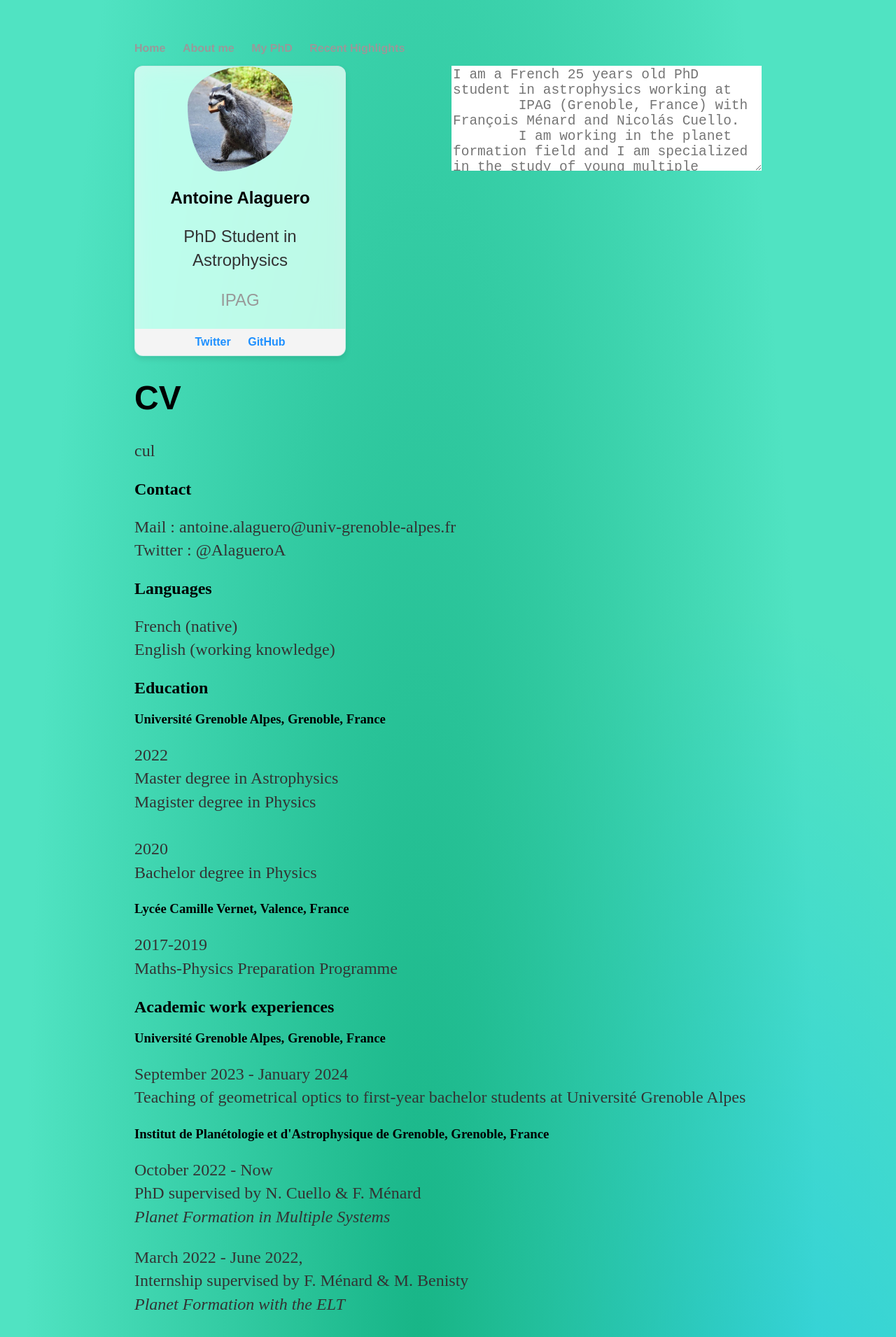
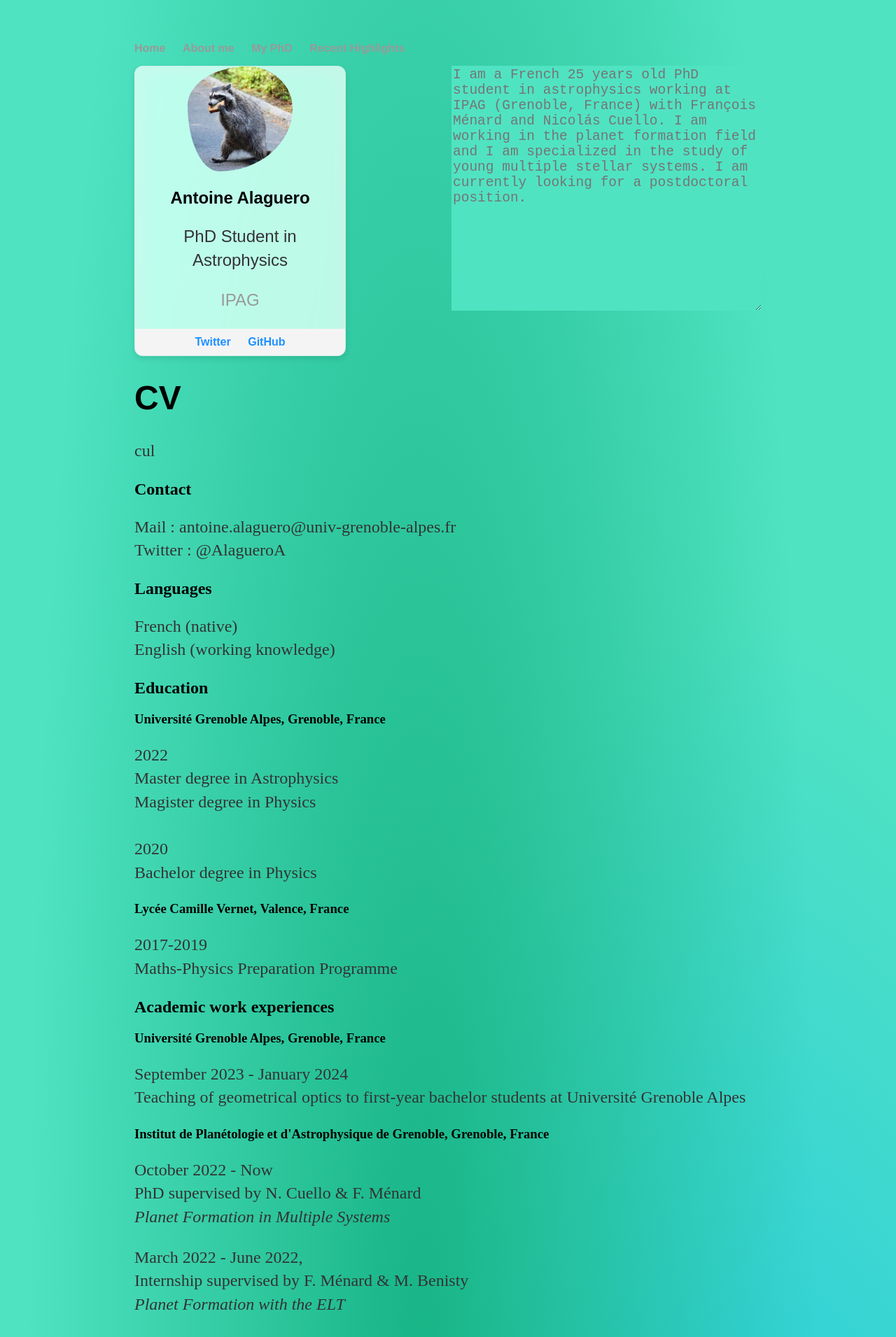
Before and after one commit to AlagueroA/AlagueroA.github.io, a Jekyll site: the page built from about/index.html, in a window 1280 px wide. Shown: the top 1911 px of the page at 70% size. Built offline with Jekyll 4.4.1, drawn with Linux system fonts in a browser that asks for light colours.

Commit message:
profilecard

```diff
--- a/about/index.html
+++ b/about/index.html
@@ -14,10 +14,7 @@ title: About
 <body>
     <div class="textbox">
         {% include profilecard.html %}
-        <textarea type="text" name="lastname" placeholder="I am a French 25 years old PhD student in astrophysics working at
-        IPAG (Grenoble, France) with François Ménard and Nicolás Cuello.
-        I am working in the planet formation field and I am specialized in the study of young multiple stellar systems.
-        I am currently looking for a postdoctoral position."></textarea>
+        <textarea type="text" name="lastname" placeholder="I am a French 25 years old PhD student in astrophysics working at IPAG (Grenoble, France) with François Ménard and Nicolás Cuello. I am working in the planet formation field and I am specialized in the study of young multiple stellar systems. I am currently looking for a postdoctoral position."></textarea>
     </div>
 
     <h1>CV</h1>
--- a/css/main.css
+++ b/css/main.css
@@ -114,11 +114,12 @@ ul.posts li {
 .textbox textarea {
     padding: 2px;
     font-size: 1.5em;
+    background-color: #50E3C2;
     border: 0px solid #50E3C2;
     border-radius: 0px;
     box-sizing: border-box; /* Ensures padding is included in the element's width */
 }
 .textbox textarea {
     resize: vertical; /* Allows the textarea to be resized vertically */
-    height: 150px; /* Default height of the textarea */
+    height: 350px; /* Default height of the textarea */
 }
```
